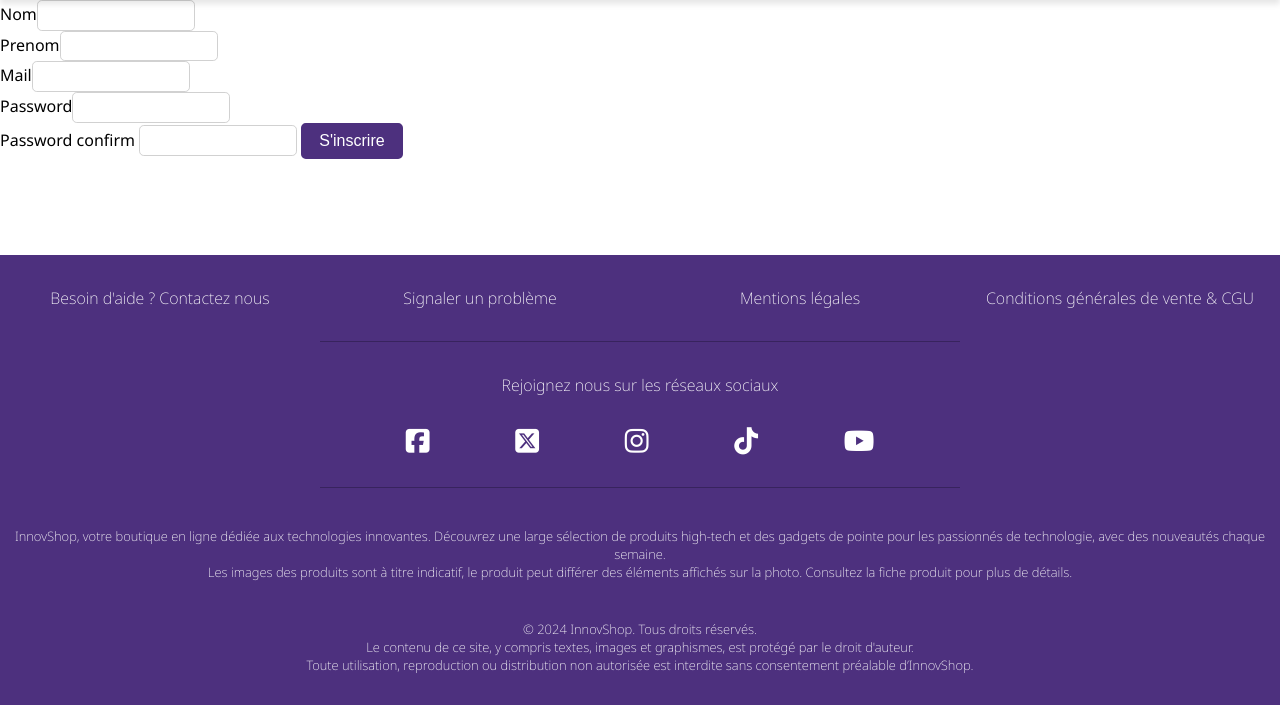
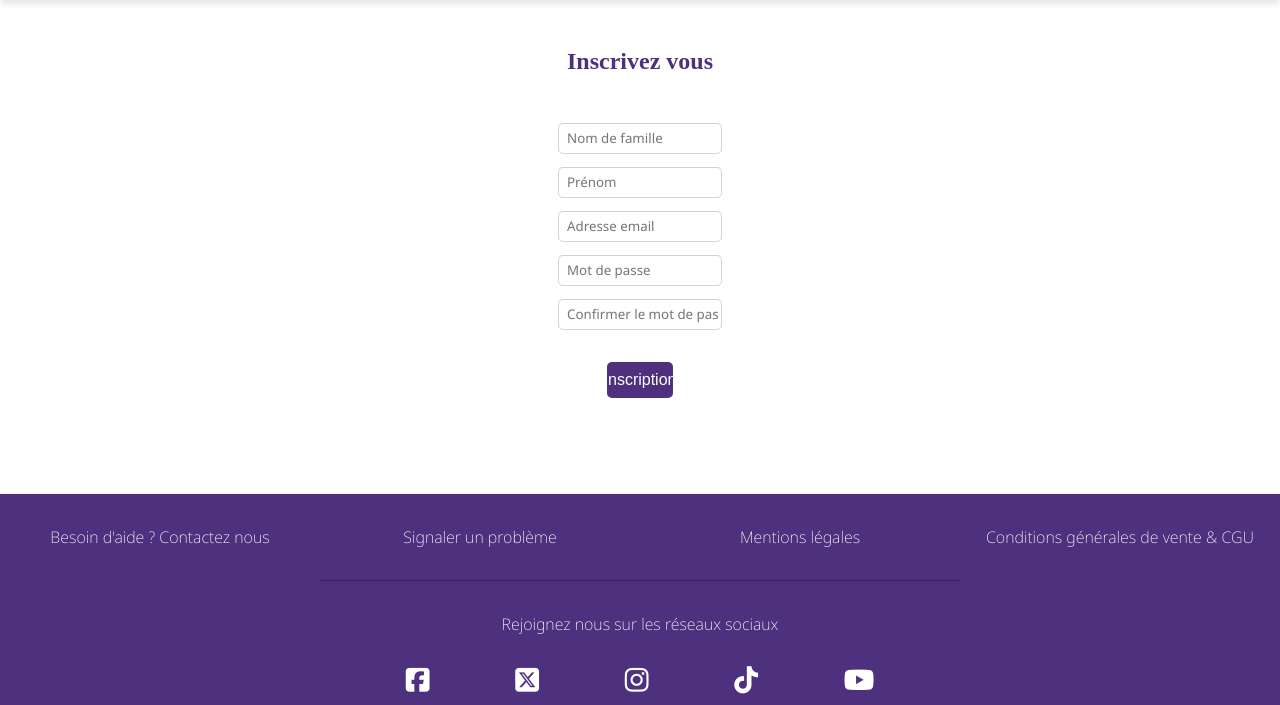
Before and after one commit to Rirteez/innovshop, a Symfony app: template templates/client/register.html.twig in a window 1280 px wide. Shown: the part 96-801 px from the top of the page. Before the commit the page ends 769 px from the top, so only its background shows below. Run offline with Twig, Linux system fonts and the light colour scheme; the template is opened without the code that fills it, so the values that code supplies are empty; form fields are guessed from the names that the template uses; style sheets or scripts are compiled from the project's sources; some libraries are stand-ins or nearby versions; some web fonts are replaced.

Commit message:
Inscription fonctionnelle

```diff
--- a/assets/styles/app.scss
+++ b/assets/styles/app.scss
@@ -897,3 +897,26 @@ footer {
     white-space: nowrap;
     border: 0;
 }
+/* --------------------------------------------------- */
+/* --------------------- Client ---------------------- */
+/* --------------------------------------------------- */
+.titre-login-register {
+    text-align: center;
+}
+.form-container {
+    display: flex;
+    justify-content: center;
+}
+.form-login-register {
+    display: flex;
+    flex-direction: column;
+    align-items: center;
+
+    .input-form-login {
+        width: 100%;
+        padding-left: 0.5rem;
+    }
+    .btn-login {
+        width: 40%;
+    }
+}
--- a/src/Controller/ArticleController.php
+++ b/src/Controller/ArticleController.php
@@ -2,10 +2,7 @@
 
 namespace App\Controller;
 
-use App\Entity\Article;
-use App\Form\ArticleType;
 use App\Repository\ArticleRepository;
-use Doctrine\ORM\EntityManagerInterface;
 use Symfony\Bundle\FrameworkBundle\Controller\AbstractController;
 use Symfony\Component\HttpFoundation\Request;
 use Symfony\Component\HttpFoundation\Response;
--- a/templates/client/index.html.twig
+++ b/templates/client/index.html.twig
@@ -1,6 +1,6 @@
 {% extends 'base.html.twig' %}
 
-{% block title %}InnovShop - {{ client.nom }} {{ client.prenom }}{% endblock %}
+{% block title %}InnovShop{% endblock %}
 
 {% block body %}
     <div class="container">
--- a/templates/client/register.html.twig
+++ b/templates/client/register.html.twig
@@ -1,21 +1,29 @@
 {% extends 'base.html.twig' %}
 
-{% block title %}InnovShop - Connexion{% endblock %}
+{% block title %}InnovShop - Inscription{% endblock %}
 
 {% block body %}
     <div class="container">
 
-        {{ form_start(form) }}
-            <div class="form-login">
-                {{ form_row(form.nom) }}
-                {{ form_row(form.prenom) }}
-                {{ form_row(form.mail) }}
-                {{ form_row(form.password) }}
-                <label for="client_password-confirm" class="form-label required">Password confirm</label>
-                <input type="text" name="password-confirm">
-                <button type="submit" class="button button--primary">S'inscrire</button>
-            </div>
-        {{ form_end(form, {'render_rest': false}) }}
+        <h2 class="titre-login-register mgy-2">Inscrivez vous</h2>
+        <div class="form-container">
+            {{ form_start(form) }}
+                <div class="form-login-register">
+                    {{ form_widget(form.nom, {'attr': {'placeholder': 'Nom de famille', 'class': 'input-form-login'}}) }}
+                    {{ form_widget(form.prenom, {'attr': {'placeholder': 'Prénom', 'class': 'input-form-login mgt-1'}}) }}
+                    {{ form_widget(form.mail, {'attr': {'type': 'password', 'placeholder': 'Adresse email', 'class': 'input-form-login mgt-1'}}) }}
+                    {{ form_widget(form.password.first, {'attr': {'placeholder': 'Mot de passe', 'class': 'input-form-login mgt-1'}}) }}
+                    {{ form_widget(form.password.second, {'attr': {'placeholder': 'Confirmer le mot de passe', 'class': 'input-form-login mgt-1'}}) }}
+                    <button type="submit" class="button button--primary btn-login mgt-2">Inscription</button>
+                </div>
+            {{ form_end(form, {'render_rest': true}) }}
+
+            {{ form_errors(form) }}
+        </div>
+
+
+
+
 
     </div>
 {% endblock %}
```
Also changed, not shown: src/Controller/ClientController.php (+18 -2 lines), src/Entity/Client.php (+25 -1 lines), src/Form/ClientType.php (+27 -2 lines), templates/client/login.html.twig (+12 -6 lines), 2 other files.
